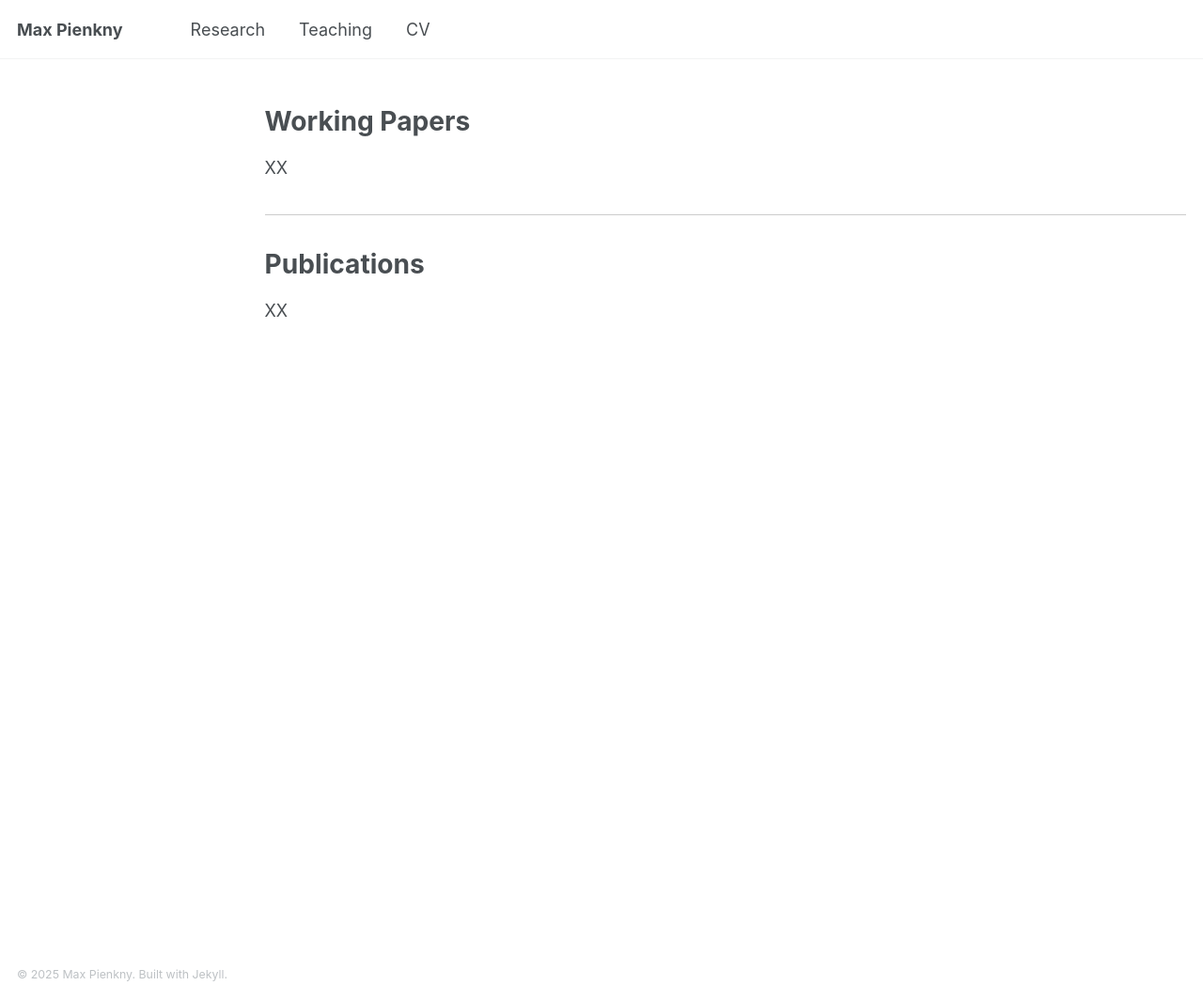
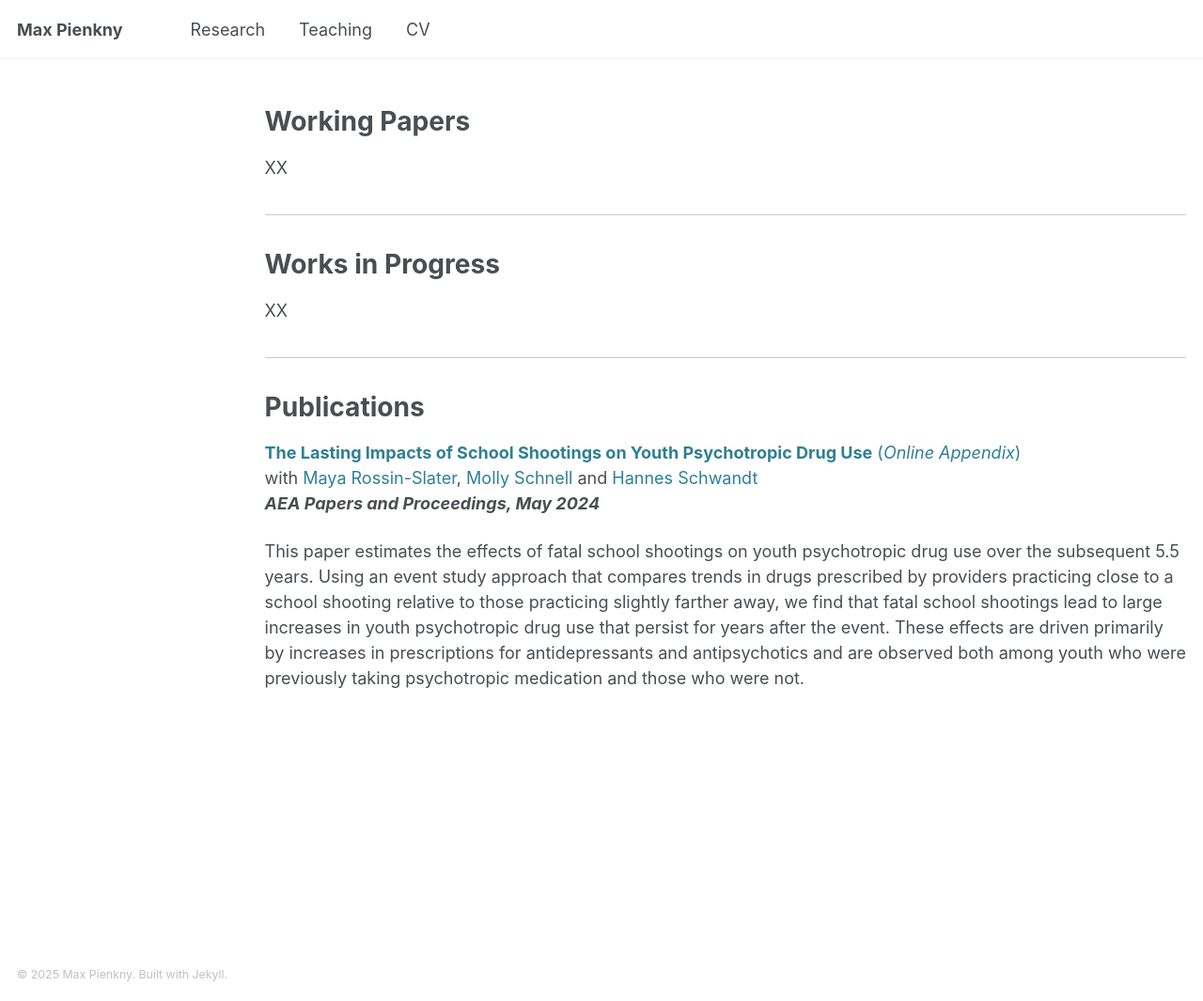
Before and after one commit to maxpienkny/maxpienkny.github.io, a Jekyll site: the page built from _pages/research.md, in a window 1280 px wide and 1065 px high. Shown: the whole window at 94% size. Built offline with Jekyll 4.4.1, drawn with Linux system fonts in a browser that asks for light colours.

Commit message:
update research files

```diff
--- a/_data/navigation.yml
+++ b/_data/navigation.yml
@@ -15,4 +15,4 @@ main:
     url: /teaching/
 
   - title: "CV"
-    url: /files/pienkny_cv.pdf
+    url: /files/cv/pienkny_cv.pdf
--- a/_pages/research.md
+++ b/_pages/research.md
@@ -12,6 +12,17 @@ XX
 
 <hr style="margin: 2em 0; border: none; border-top: 1px solid #ccc;">
 
+
+# Works in Progress
+
+XX
+
+<hr style="margin: 2em 0; border: none; border-top: 1px solid #ccc;">
+
 # Publications
 
-XX
+<a href="/files/research/published/2024_PRSS_AEAPP_Main.pdf" class="no-underline">**The Lasting Impacts of School Shootings on Youth Psychotropic Drug Use**</a> <a href="/files/research/published/2024_PRSS_AEAPP_Appendix.pdf" class="no-underline">(_Online Appendix_)</a> <br>
+with <a href="https://web.stanford.edu/~mrossin/" class="no-underline">Maya Rossin-Slater</a>, <a href="https://mollyschnell.com/" class="no-underline">Molly Schnell </a> and <a href="https://hschwandt.com/" class="no-underline">Hannes Schwandt</a> <br>
+_**AEA Papers and Proceedings, May 2024**_ <br>
+
+This paper estimates the effects of fatal school shootings on youth psychotropic drug use over the subsequent 5.5 years. Using an event study approach that compares trends in drugs prescribed by providers practicing close to a school shooting relative to those practicing slightly farther away, we find that fatal school shootings lead to large increases in youth psychotropic drug use that persist for years after the event. These effects are driven primarily by increases in prescriptions for antidepressants and antipsychotics and are observed both among youth who were previously taking psychotropic medication and those who were not.
```
Also changed, not shown: 8 other files.
